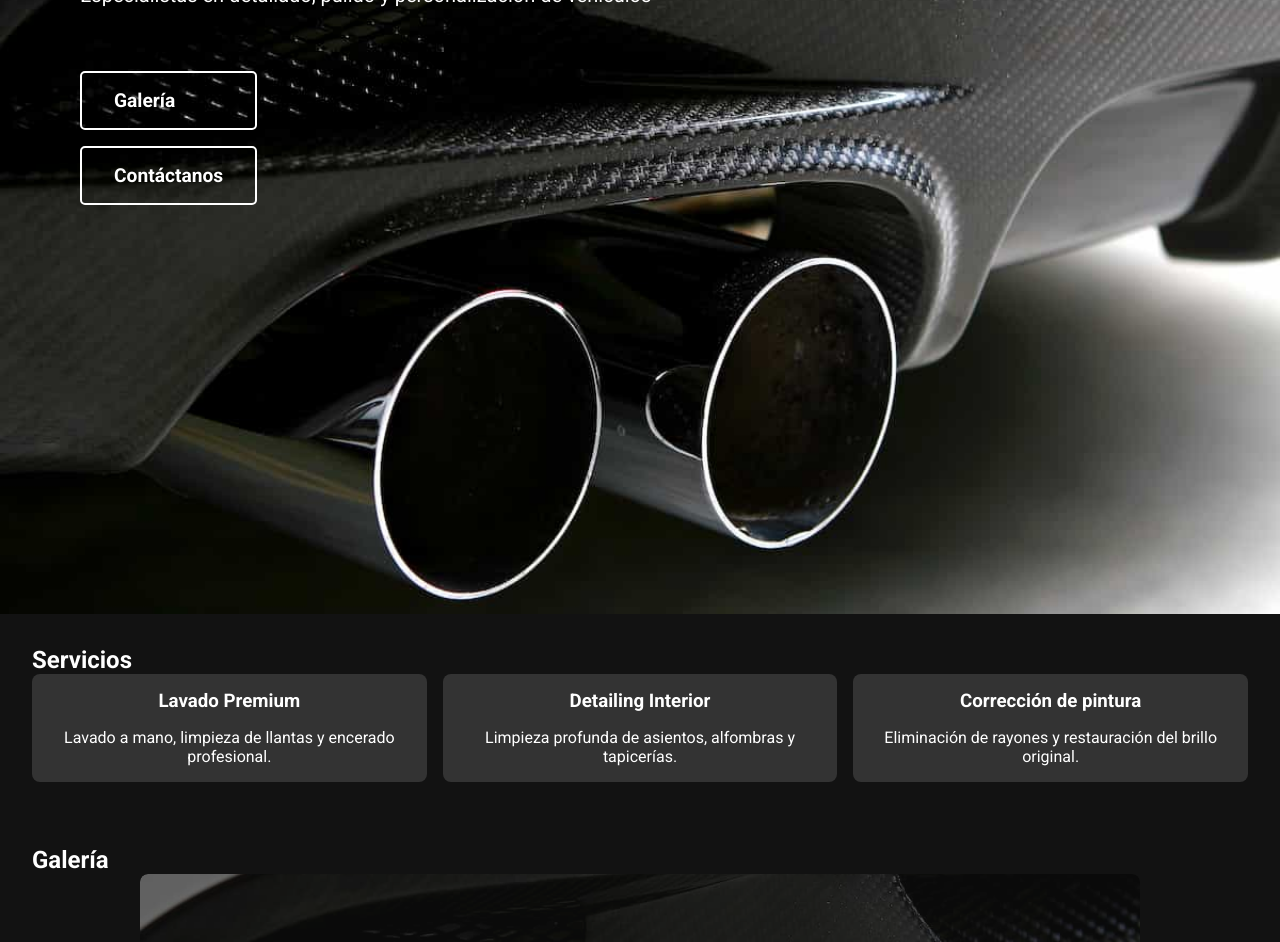
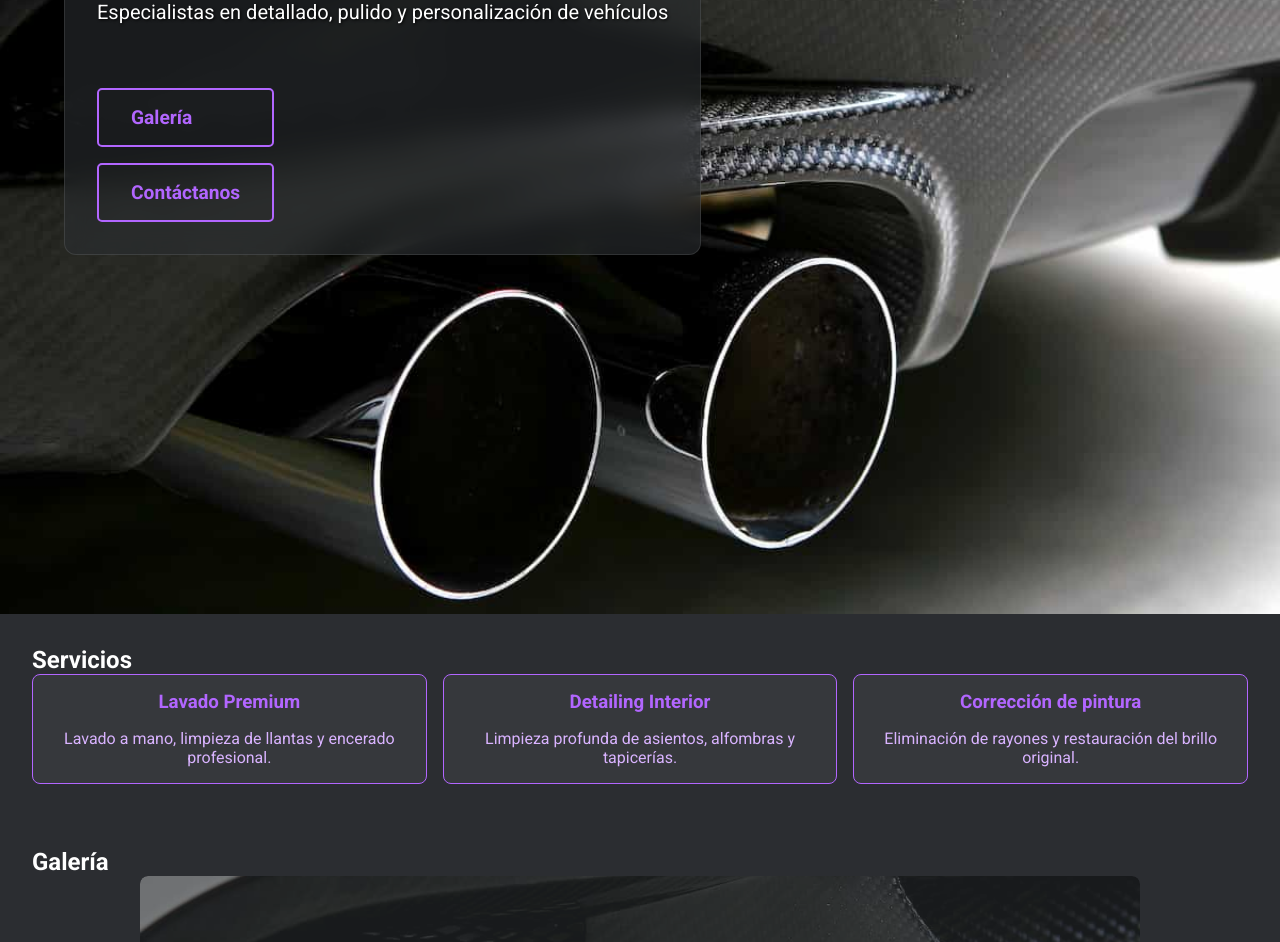
Before and after one commit to T4skor/Cars, a plain HTML site: page index.html in a window 1280 px wide. Shown: the part 186-1128 px from the top of the page. Drawn offline with Linux system fonts and the light colour scheme.

Commit message:
Update estilos.css

```diff
--- a/css/estilos.css
+++ b/css/estilos.css
@@ -1,18 +1,20 @@
 /* Variables de color */
 :root {
-  --color-fondo: #ffffff;
-  --color-texto: #000000;
-  --color-primario: #ff0000;
-  --color-dorado: #FFD700;
+  --color-fondo: #2b2d31;          /* Tipo Discord */
+  --color-texto: #ffffff;          /* Blanco */
+  --color-primario: #9146ff;       /* Morado tipo Twitch */
+  --color-acento: #b794f4;         /* Morado claro/acento */
 }
 
+/* Modo oscuro personalizado */
 body.dark-mode {
-  --color-fondo: #121212;
+  --color-fondo: #2b2d31;
   --color-texto: #ffffff;
-  --color-primario: #ff5722;
-  --color-dorado: #FFD700;
+  --color-primario: #b266ff;
+  --color-acento: #d9b3ff;
 }
 
+/* Reset básico */
 * {
   box-sizing: border-box;
   margin: 0;
@@ -31,7 +33,6 @@ body {
 
 /* Hero Section */
 .hero {
-  background: url('img/coche1.jpg') no-repeat center center/cover;
   background-size: cover;
   background-position: center;
   color: white;
@@ -49,10 +50,13 @@ body {
   flex-direction: column;
   justify-content: flex-start;
   align-items: flex-start;
-  width: 100%;
   max-width: 800px;
   margin-left: 2rem;
-  padding: 1rem;
+  padding: 2rem;
+  background-color: rgba(43, 45, 49, 0.6); /* Translúcido tipo Discord */
+  backdrop-filter: blur(12px);
+  border-radius: 12px;
+  border: 1px solid rgba(255, 255, 255, 0.1);
 }
 
 .hero-text {
@@ -63,11 +67,15 @@ body {
 .hero h1 {
   font-size: 3rem;
   margin-bottom: 1rem;
+  color: white;
+  text-shadow: 1px 1px 3px black;
 }
 
 .hero p {
   font-size: 1.25rem;
   margin-bottom: 2rem;
+  color: white;
+  text-shadow: 1px 1px 3px black;
 }
 
 .hero-buttons {
@@ -76,35 +84,36 @@ body {
   flex-direction: column;
 }
 
-.hero-buttons .btn {
+.hero-buttons .btn,
+.instagram-btn {
   background-color: transparent;
-  color: white;
+  color: var(--color-primario);
   padding: 1rem 2rem;
-  border: 2px solid white;
+  border: 2px solid var(--color-primario);
   border-radius: 5px;
   text-decoration: none;
   font-weight: bold;
   font-size: 1.2rem;
   transition: all 0.3s;
-  box-shadow: none;
 }
 
-.hero-buttons .btn:hover {
-  background-color: white;
-  color: var(--color-primario);
-  border: 2px solid var(--color-primario);
+.hero-buttons .btn:hover,
+.instagram-btn:hover {
+  background-color: var(--color-primario);
+  color: white;
 }
 
-/* Estilo dorado para la palabra 'nuevo' */
+/* Estilo para la palabra 'nuevo' */
 .nuevo {
-  color: var(--color-dorado);
+  color: var(--color-acento);
 }
 
-/* Servicios */
+/* Secciones generales */
 .seccion {
   padding: 2rem;
 }
 
+/* Grid de servicios */
 .grid {
   display: grid;
   grid-template-columns: repeat(3, 1fr);
@@ -112,14 +121,17 @@ body {
 }
 
 .card {
-  background-color: #f4f4f4;
+  background-color: rgba(255, 255, 255, 0.05);
   padding: 1rem;
   text-align: center;
   border-radius: 8px;
+  border: 1px solid var(--color-primario);
+  color: var(--color-texto);
 }
 
 .card h3 {
   margin-bottom: 1rem;
+  color: var(--color-primario);
 }
 
 /* Galería */
@@ -152,15 +164,9 @@ body {
   transition: opacity 1s ease-in-out;
 }
 
-.galeria .slider-images img:nth-child(1) {
-  animation-delay: 0s;
-}
-.galeria .slider-images img:nth-child(2) {
-  animation-delay: 5s;
-}
-.galeria .slider-images img:nth-child(3) {
-  animation-delay: 10s;
-}
+.galeria .slider-images img:nth-child(1) { animation-delay: 0s; }
+.galeria .slider-images img:nth-child(2) { animation-delay: 5s; }
+.galeria .slider-images img:nth-child(3) { animation-delay: 10s; }
 
 @keyframes fade {
   0%, 100% { opacity: 0; }
@@ -174,22 +180,7 @@ body {
   justify-content: center;
   align-items: center;
   flex-direction: column;
-}
-
-.instagram-btn {
-  background-color: transparent;
-  color: white;
-  padding: 1rem 2rem;
-  border: 2px solid white;
-  border-radius: 5px;
-  text-decoration: none;
-  font-weight: bold;
-  font-size: 1.2rem;
-  transition: all 0.3s;
-  box-shadow: none;
-  display: inline-flex;
-  align-items: center;
-  gap: 0.5rem;
+  gap: 1rem;
   margin-top: 1rem;
 }
 
@@ -197,36 +188,31 @@ body {
   font-size: 1.5rem;
 }
 
-.instagram-btn:hover {
-  background-color: white;
-  color: var(--color-primario);
-  border: 2px solid var(--color-primario);
+/* Footer */
+footer {
+  text-align: center;
+  padding: 1rem;
+  background-color: var(--color-primario);
+  color: white;
+  margin-top: auto;
 }
 
-/* Modo oscuro */
-body.dark-mode {
-  background-color: #121212;
-  color: #fff;
+/* Modo oscuro específico */
+body.dark-mode .card {
+  background-color: rgba(255, 255, 255, 0.05);
+  color: var(--color-acento);
 }
 
-body.dark-mode header {
-  background-color: #333;
+body.dark-mode .btn,
+body.dark-mode .instagram-btn {
+  border: 2px solid var(--color-primario);
+  color: var(--color-primario);
 }
 
-body.dark-mode .card {
-  background-color: #333;
-  color: white;
-}
-
-body.dark-mode .btn {
-  border: 2px solid white;
-  color: white;
-}
-
-body.dark-mode .btn:hover {
-  background-color: white;
-  color: var(--color-primario);
-  border: 2px solid var(--color-primario);
+body.dark-mode .btn:hover,
+body.dark-mode .instagram-btn:hover {
+  background-color: var(--color-primario);
+  color: black;
 }
 
 /* Responsividad */
```
